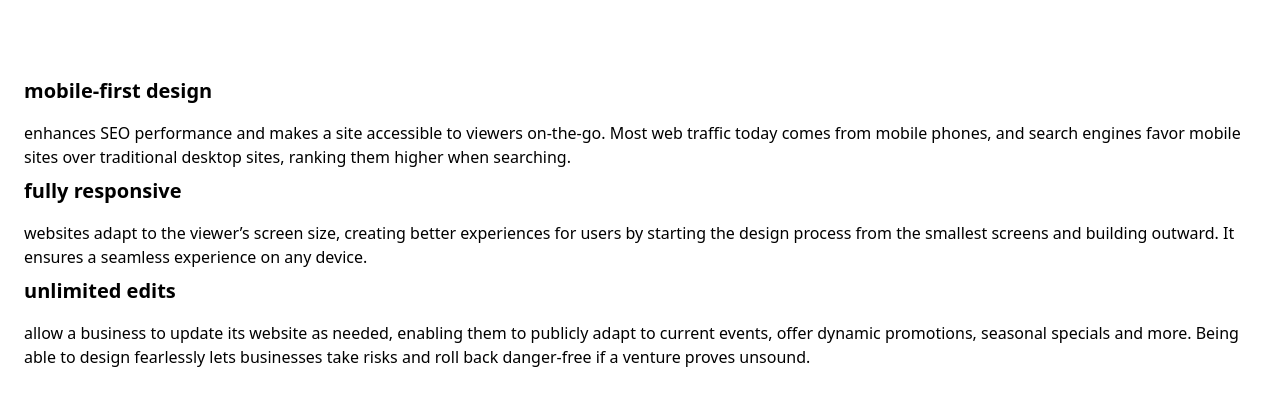
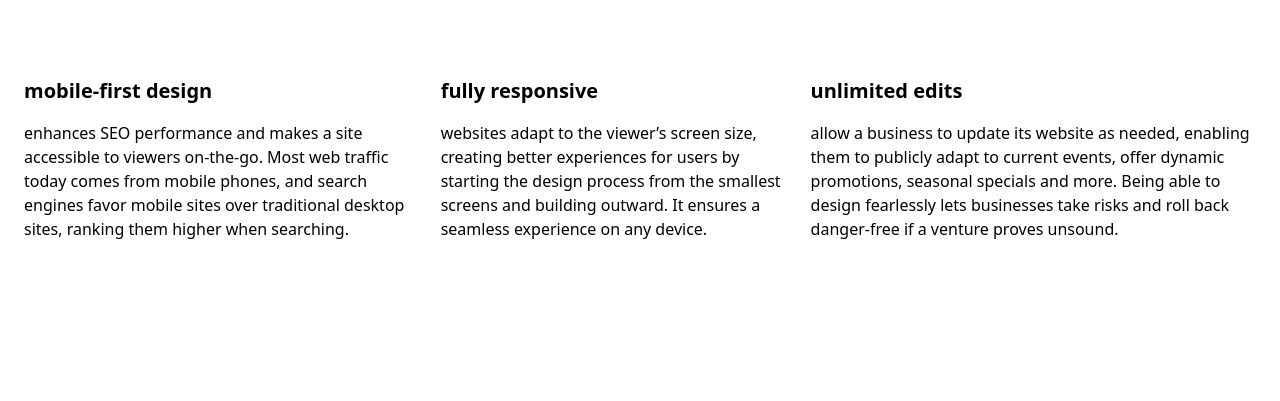
Before and after one commit to vishalicious213/tw-test-projects, a website: page src/index.html in a window 1280 px wide. Shown: the part 718-1119 px from the top of the page. After the commit the page ends 991 px from the top, so only its background shows below. Drawn offline with Linux system fonts and the light colour scheme.

Commit message:
index.html: styled tenet container

```diff
--- a/src/index.html
+++ b/src/index.html
@@ -31,7 +31,7 @@
         </div>
     </section>
 
-    <section class="container mx-auto p-6">
+    <section class="container mx-auto p-6 md:flex gap-6">
         <div>
             <h3>mobile-first design</h3>
             <p class="body-text">enhances SEO performance and makes a site accessible to viewers on-the-go. Most web traffic today comes from mobile phones, and search engines favor mobile sites over traditional desktop sites, ranking them higher when searching.</p>
```
